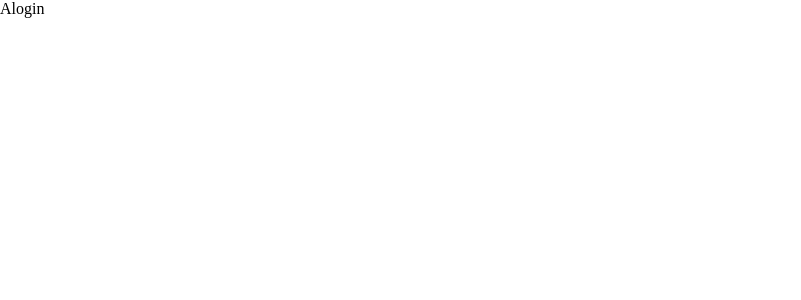
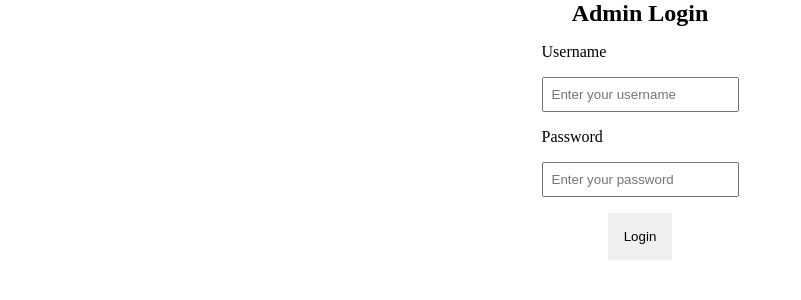
Before and after one commit to ttushar2002/Course_Registration, a React (Vite) app: page /Alogin in a window 1280 px wide. Shown: the top 300 px of the page, without its empty margins (0-801 px from the left). Built offline with nearby package versions, Linux system fonts and the light colour scheme.

Commit message:
admin login basic ui done

```diff
--- /dev/null
+++ b/src/Admin/Alogin.css
@@ -0,0 +1,20 @@
+.login-main {
+  & .login-container {
+    & h2{
+        text-align: center;
+    }
+    & .login-form {
+      display: flex;
+      flex-direction: column;
+      align-items: center;
+      justify-content: center;
+      gap: 1rem;
+      margin: 1rem;
+      & .login-input {
+        display: flex;
+        flex-direction: column;
+        gap: 1rem;
+      }
+    }
+  }
+}
--- a/src/Admin/Alogin.jsx
+++ b/src/Admin/Alogin.jsx
@@ -1,8 +1,28 @@
 import React from 'react'
-
+import "./Alogin.css"
 const Alogin = () => {
   return (
-    <div>Alogin</div>
+    <div className="login-main">
+      <div className="login-container">
+        <h2>Admin Login</h2>
+
+        {/* Login Form */}
+        <form action="">
+          <div className="login-form">
+            <div className="login-input">
+              <label>Username</label>
+              <input type="text" name="username" placeholder="Enter your username" />
+            </div>
+
+            <div className="login-input">
+              <label>Password</label>
+              <input type="password" name="" id="" placeholder="Enter your password" />
+            </div>
+            <button type="submit">Login</button>
+          </div>
+        </form>
+      </div>
+    </div>
   )
 }
 
--- a/src/index.css
+++ b/src/index.css
@@ -2,3 +2,17 @@
   padding:0;
   margin: 0;
 }
+
+input {
+  padding: 0.5rem;
+}
+
+button {
+  cursor: pointer;
+  border: none;
+  padding: 1rem;
+}
+
+input:focus {
+  outline: none;
+}
```
